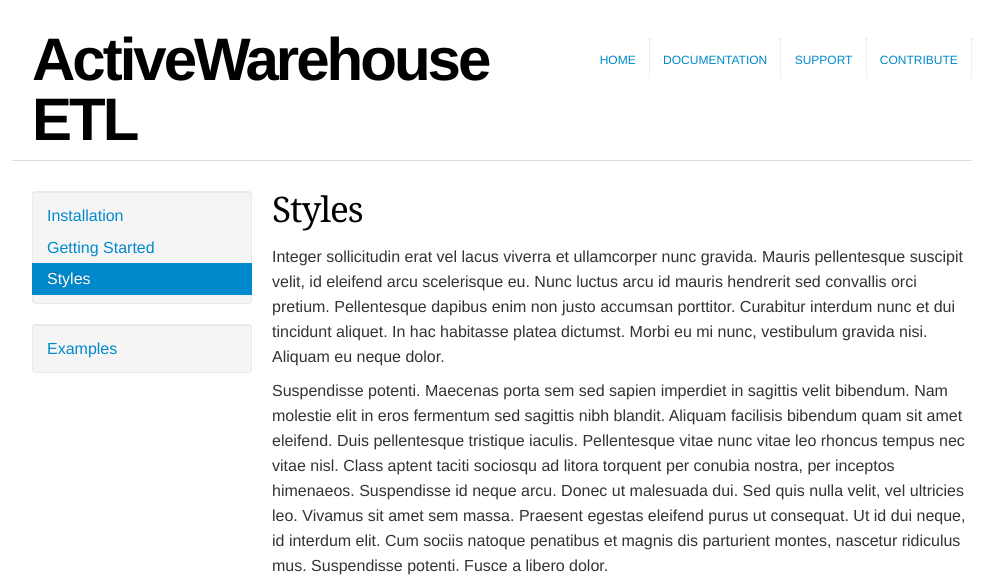
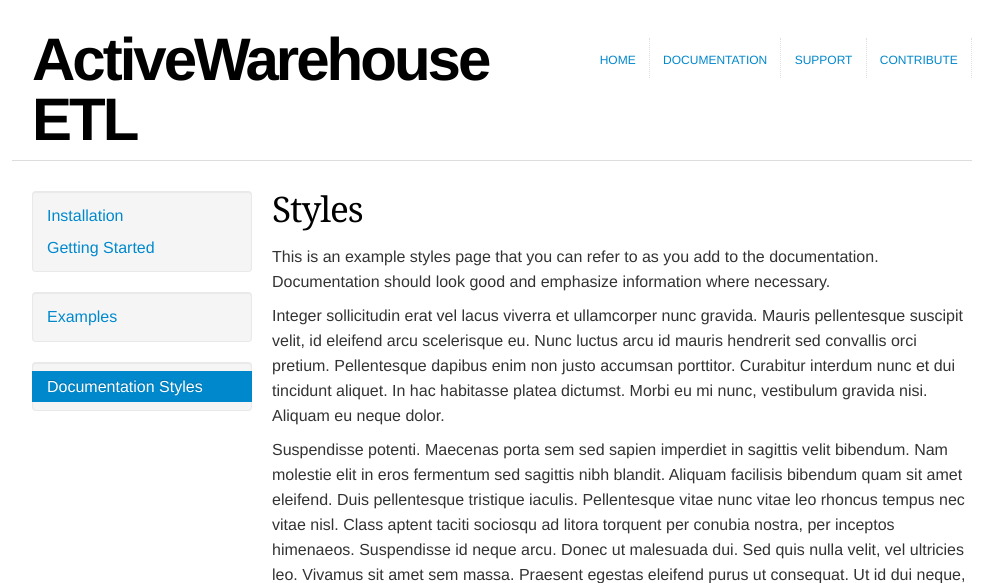
Before and after one commit to activewarehouse/activewarehouse-etl, a Jekyll site: the page built from docs/styles.md, in a window 1280 px wide, cut to the strip 0-583 px from the top of the page. Shown: the whole strip, without its empty margins (138-1141 px from the left). Built offline with Jekyll 4.4.1, drawn with Linux system fonts in a browser that asks for light colours.

Commit message:
Move the doc styling link and explain what it is

```diff
--- a/_layouts/documentation.html
+++ b/_layouts/documentation.html
@@ -9,15 +9,19 @@
         <li{% if page.current == 'Getting Started' %} class="active"{% endif %}>
         <a href="/docs/getting_started.html">Getting Started</a>
         </li>
-        <li{% if page.current == 'Styles' %} class="active"{% endif %}>
-        <a href="/docs/styles.html">Styles</a>
-        </li>
       </ul>
     </div>
     <div class="well" style="padding: 8px 0px;">
       <ul class="nav nav-list">
         <li{% if page.current == 'Examples' %} class="active"{% endif %}>
         <a href="/docs/examples/index.html">Examples</a>
+        </li>
+      </ul>
+    </div>
+    <div class="well" style="padding: 8px 0px;">
+      <ul class="nav nav-list">
+        <li{% if page.current == 'Styles' %} class="active"{% endif %}>
+        <a href="/docs/styles.html">Documentation Styles</a>
         </li>
       </ul>
     </div>
--- a/docs/styles.md
+++ b/docs/styles.md
@@ -5,6 +5,8 @@ title: Documentation - Styles
 current: Styles
 ---
 # Styles
+
+This is an example styles page that you can refer to as you add to the documentation. Documentation should look good and emphasize information where necessary.
 
 Integer sollicitudin erat vel lacus viverra et ullamcorper nunc gravida. Mauris pellentesque suscipit velit, id eleifend arcu scelerisque eu. Nunc luctus arcu id mauris hendrerit sed convallis orci pretium. Pellentesque dapibus enim non justo accumsan porttitor. Curabitur interdum nunc et dui tincidunt aliquet. In hac habitasse platea dictumst. Morbi eu mi nunc, vestibulum gravida nisi. Aliquam eu neque dolor.
 
```
